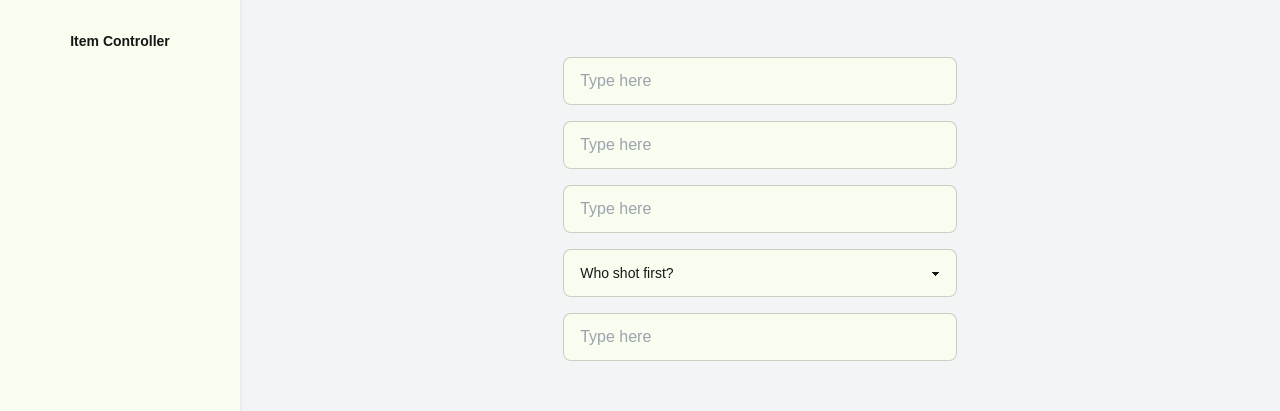
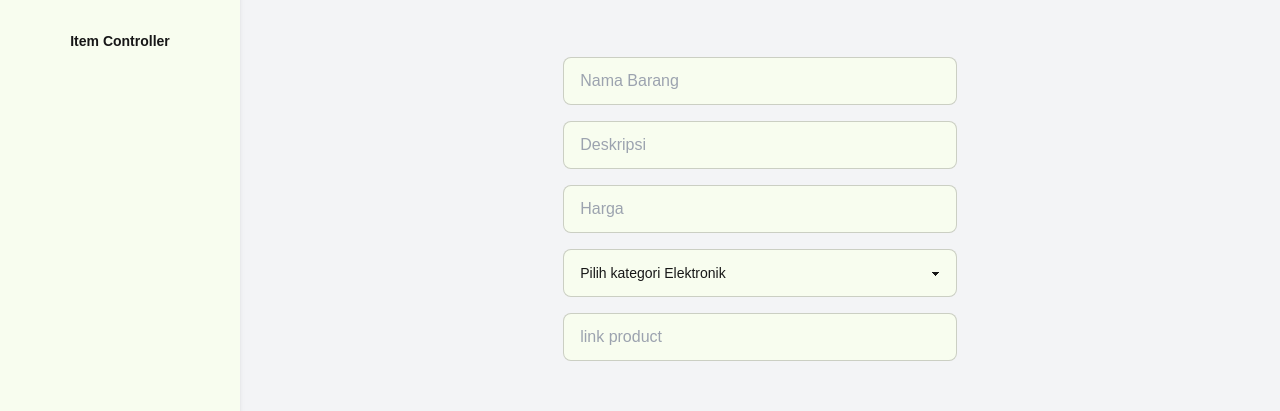
Before and after one commit to Deoca27/manusia-biasa, a Next.js app: page /admin/item_controller/edit/1 in a window 1280 px wide. Shown: the part 147-558 px from the top of the page. Built offline with nearby package versions, Linux system fonts and the light colour scheme.

Commit message:
jhoshe: mengubah placeholder dan menambahkan value pada kategori

```diff
--- a/app/admin/item_controller/edit/[link_product]/page.tsx
+++ b/app/admin/item_controller/edit/[link_product]/page.tsx
@@ -10,19 +10,25 @@ export default function EditPage({ params }: { params: { link_product: string }
         <>
             <div className="text-center font-extrabold text-2xl">EDIT DATA BARANG</div>
 
-                <div className="grid grid-cols-10 gap-4 mt-16">
-                    <input type="text" placeholder="Type here" className="input input-bordered col-start-4 col-span-4" />
-                    <input type="text" placeholder="Type here" className="input input-bordered col-start-4 col-span-4" />
-                    <input type="text" placeholder="Type here" className="input input-bordered col-start-4 col-span-4" />
-                    <select className="select select-bordered col-start-4 col-span-4">
-                        <option disabled selected>Who shot first?</option>
-                        <option>Han Solo</option>
-                        <option>Greedo</option>
-                    </select>
-                    <input type="text" placeholder="Type here" className="input input-bordered col-start-4 col-span-4" />
+            <div className="grid grid-cols-10 gap-4 mt-16">
+                <input type="text" placeholder="Nama Barang" className="input input-bordered col-start-4 col-span-4" />
+                <input type="text" placeholder="Deskripsi" className="input input-bordered col-start-4 col-span-4" />
+                <input type="text" placeholder="Harga" className="input input-bordered col-start-4 col-span-4" />
+                <select defaultValue={""} className="select select-bordered col-start-4 col-span-4">
+                    <option value={""} disabled>
+                        Pilih kategori Elektronik
+                    </option>
+                    <option value={"Handphone"}>Handphone</option>
+                    <option value={"Komputer"}>Komputer</option>
+                    <option value={"Laptop"}>Laptop</option>
+                    <option value={"TV"}>TV</option>
+                    <option value={"Accesoris"}>Accesoris</option>
+                    <option value={"Console"}>Console</option>
+                </select>
+                <input type="text" placeholder="link product" className="input input-bordered col-start-4 col-span-4" />
 
 
-                </div>
+            </div>
 
         </>
     );
```
